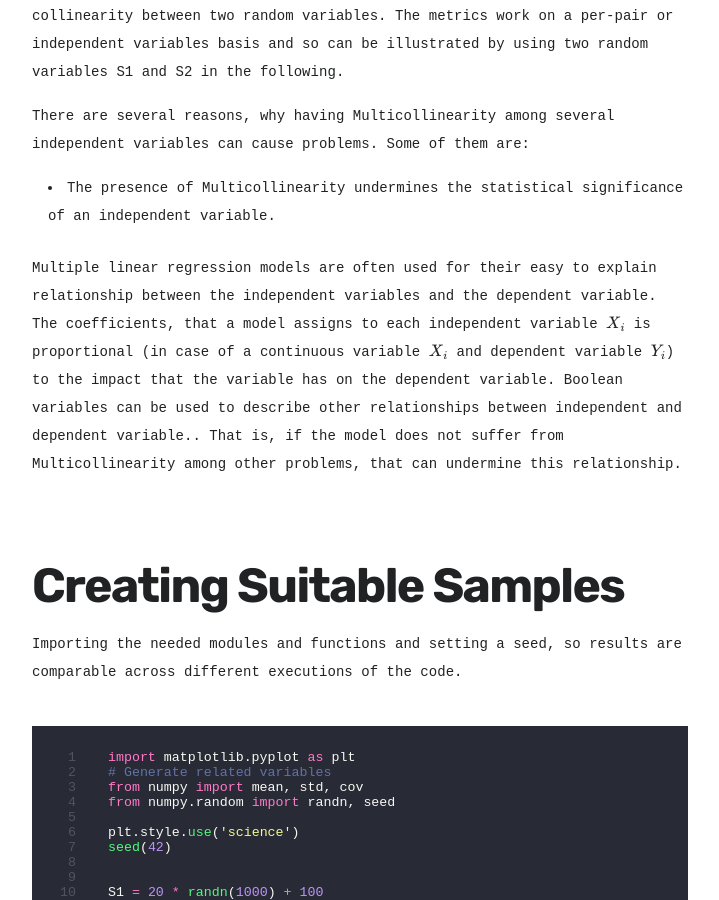
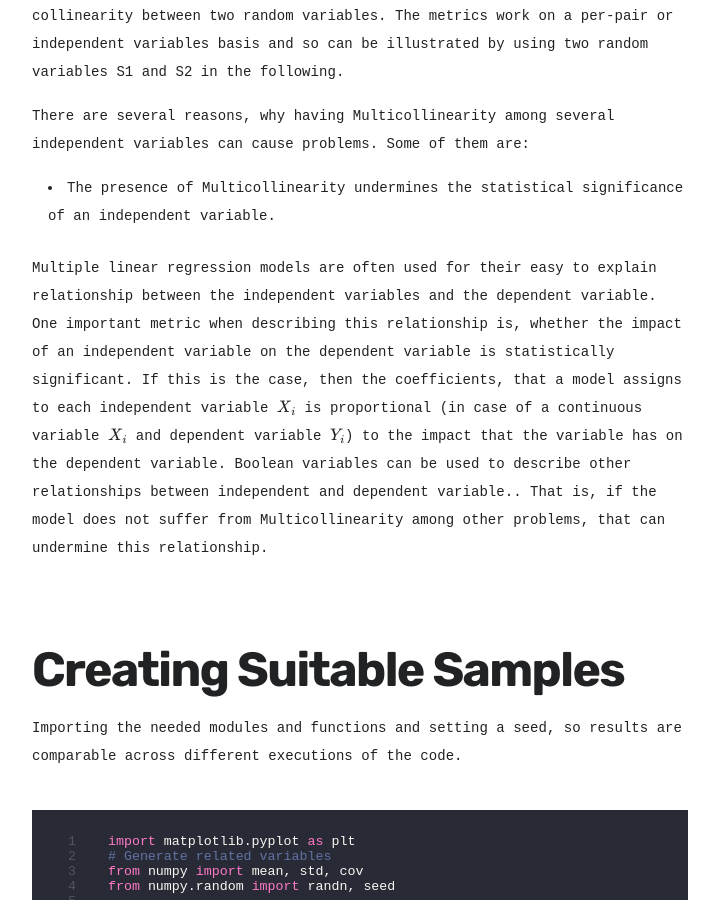
Before and after one commit to kletobias/kletobias.github.io, a Jekyll site: the page built from _posts/2022-05-07-multicollinearity.md, in a window 1280 px wide and 900 px high, scrolled down 1487 px. Shown: the whole window, without its empty margins (38-757 px from the left). Built offline with Jekyll 4.4.1, drawn with Linux system fonts in a browser that asks for light colours; nearby versions of some CDN libraries; some web fonts are replaced.

Commit message:
corrections to introduction

```diff
--- a/_posts/2022-05-07-multicollinearity.md
+++ b/_posts/2022-05-07-multicollinearity.md
@@ -22,10 +22,12 @@
 - The presence of Multicollinearity undermines the statistical significance of an independent variable.
 
 Multiple linear regression models are often used for their easy to explain relationship between the independent
-variables and the dependent variable. The coefficients, that a model assigns to each independent variable $X_{i}$ is
-proportional (in case of a continuous variable $X_{i}$ and dependent variable $Y_{i}$) to the impact that the variable has on the dependent variable.
-Boolean variables can be used to describe other relationships between independent and dependent variable.. That is, if
-the model does not suffer from Multicollinearity among other problems, that can undermine this relationship.
+variables and the dependent variable. One important metric when describing this relationship is, whether the impact of
+an independent variable on the dependent variable is statistically significant. If this is the case, then the
+coefficients, that a model assigns to each independent variable $X_{i}$ is proportional (in case of a continuous
+variable $X_{i}$ and dependent variable $Y_{i}$) to the impact that the variable has on the dependent variable. Boolean
+variables can be used to describe other relationships between independent and dependent variable.. That is, if the model
+does not suffer from Multicollinearity among other problems, that can undermine this relationship.
 
 
 ## Creating Suitable Samples
```
